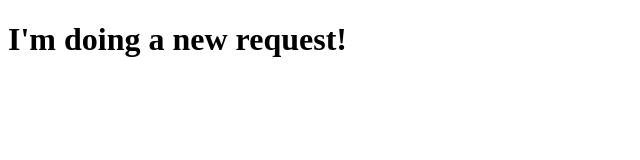
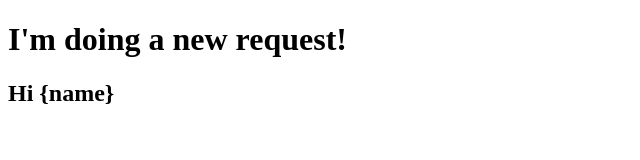
Before and after one commit to JuanKhoi/Node-js, a plain HTML site: page index.html in a window 1280 px wide. Shown: the whole page, without its empty margins (0-640 px from the left). Drawn offline with Linux system fonts and the light colour scheme.

Commit message:
Send a response to view

```diff
--- a/index.html
+++ b/index.html
@@ -6,5 +6,6 @@
 </head>
 <body>
 	<h1>I'm doing a new request!</h1>
+	<h2>Hi {name}</h2>
 </body>
 </html>
```
